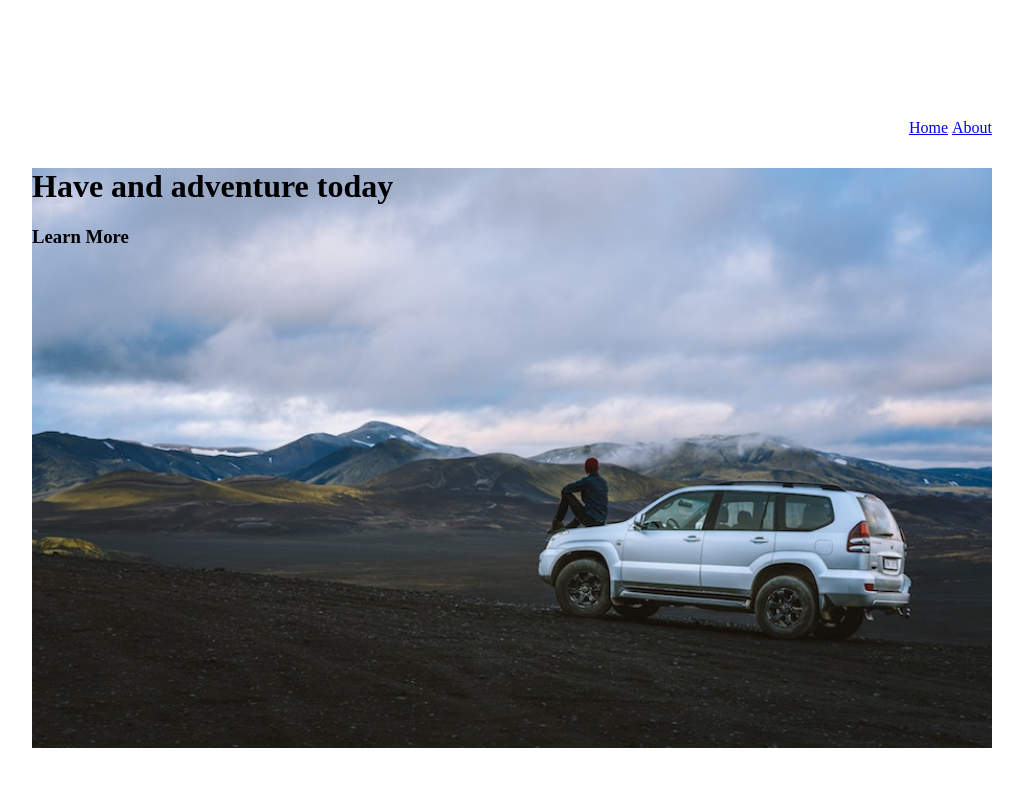
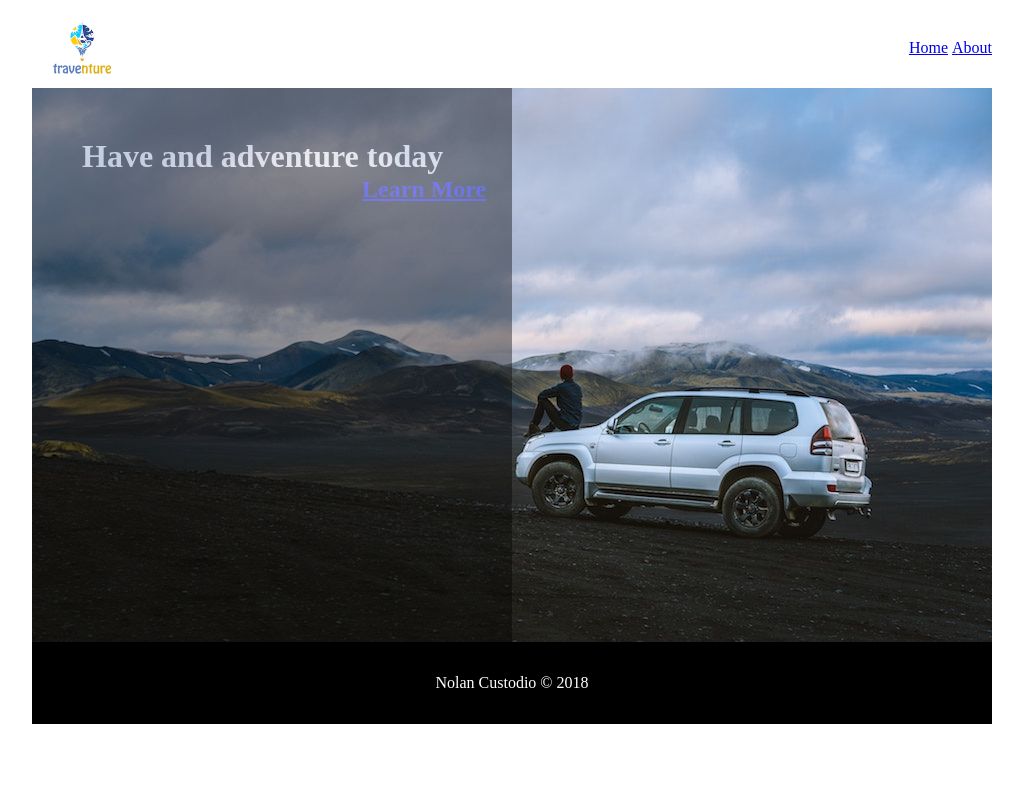
Before and after one commit to NolanCustodio/midterm_IS117, a plain HTML site: page docs/index.html in a window 1280 px wide. Shown: the whole page, without its empty margins (128-1151 px from the left). Drawn offline with Linux system fonts and the light colour scheme.

Commit message:
task: Added pictures, text, links, and format to the home page. Also made the about page and added a box for pictures and a paragraph for a description.

```diff
--- a/docs/css/styles.css
+++ b/docs/css/styles.css
@@ -3,23 +3,16 @@ body {
 }
 
 #wrapper {
-    width: 960px;
     margin-left: auto;
     margin-right: auto;
 }
 
 #logo {
-    background-image: url("../images/traventure.png");
-    background-repeat: no-repeat;
-    background-size: cover;
-    height: 80px;
+    width: auto;
 }
 
 #menu {
-    hight: 80px;
     line-height: 80px;
-    width: 366;
-    float: right;
 }
 
 #menu li {
@@ -35,5 +28,89 @@ body {
     background-image: url("../images/4x4-adventure-automobile.jpg");
     background-repeat: no-repeat;
     background-size: cover;
-    height: 580px;
+
 }
+
+#left_banner {
+    width: 480px;
+    background: black;
+    opacity: 0.4;
+    position: relative;
+}
+
+#hero-text {
+    color: white;
+    width: 367px;
+    top: 50px;
+    left: 50px;
+}
+
+#more {
+    width: 150px;
+    top: 10px;
+}
+
+#more h2 {
+    color: blue;
+}
+
+
+#footer {
+    background: black;
+    text-align: center;
+    line-height: 50px;
+}
+
+#footer p {
+    color: white;
+}
+
+.float_left {
+    float: left;
+}
+
+.float_right {
+    float: right;
+}
+
+.max_width {
+    width: 960px;
+}
+
+.std_small_height {
+    height: 80px;
+}
+
+.std_big_height {
+    height: 554px;
+}
+
+.rel_position {
+    position: relative;
+}
+
+#about_mountain {
+    clear: right;
+    width: 290px;
+    padding-left: 15px;
+    padding-top: 15px;
+    padding-right: 15px;
+}
+
+#description {
+    float: left;
+    width: 560px;
+    padding-left: 30px;
+}
+
+#description p {
+    padding-left: 30px;
+}
+
+#table {
+    margin-left: 200px;
+}
+
+.std_border {
+    border: 1px solid black;
+}
--- a/docs/index.html
+++ b/docs/index.html
@@ -14,38 +14,39 @@
 
 <body>
 
-<div id="wrapper">
-    <div id="logo">
-
+    <div id="wrapper" class="max_width">
+        <div id="logo" class="float_left std_small_height">
+            <img src="images/traventure.png" alt="Travel Logo" class="std_small_height">
         </div><!--logo-->
 
-    <div id="menu">
+        <div id="menu" class="float_right std_small_height">
             <ul>
                 <li><a href="index.html">Home</a></li>
                 <li><a href="about.html">About</a></li>
             </ul>
         </div><!--menu-->
 
-    <div id="banner">
+        <div id="banner" class="std_big_height">
 
-        <div id="hero-text">
+                <div id="left_banner" class="std_big_height">
+
+                <div id="hero-text" class="rel_position">
                     <h1>Have and adventure today</h1>
                 </div><!--banner-->
 
-        <div id="more">
-            <h3>Learn More</h3>
+                <div id="more" class="float_right rel_position">
+                    <h2><a href="about.html">Learn More</a></h2>
                 </div><!--more-->
+                </div><!--left_banner-->
+
+        </div><!--banner-->
 
 
 
-    </div><!--banner-->
-
-    <div id="footer">
-
+        <div id="footer" class="float_left max_width">
+            <p>Nolan Custodio &#169; 2018</p>
         </div><!--footer-->
-
-
-
+    </div><!--wrapper-->
 
 </div><!--wrapper-->
 <script src="js/scripts.js"></script>
```
Also changed, not shown: docs/about.html (+67 -3 lines). Lines whose indentation alone changed are shown as unchanged.
